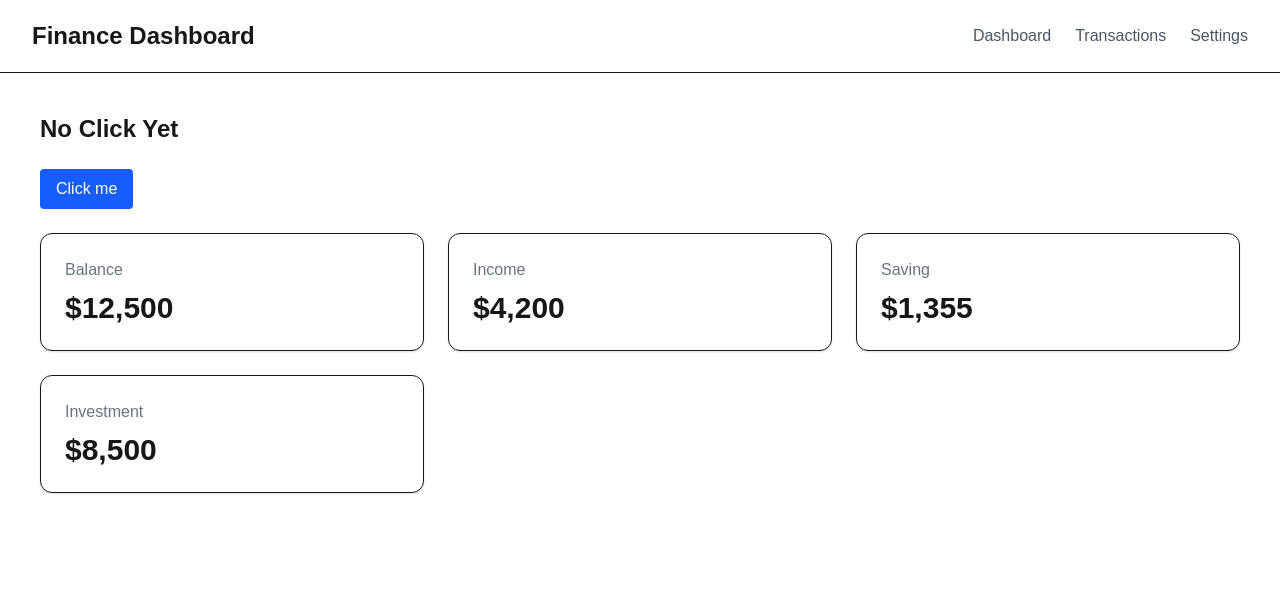
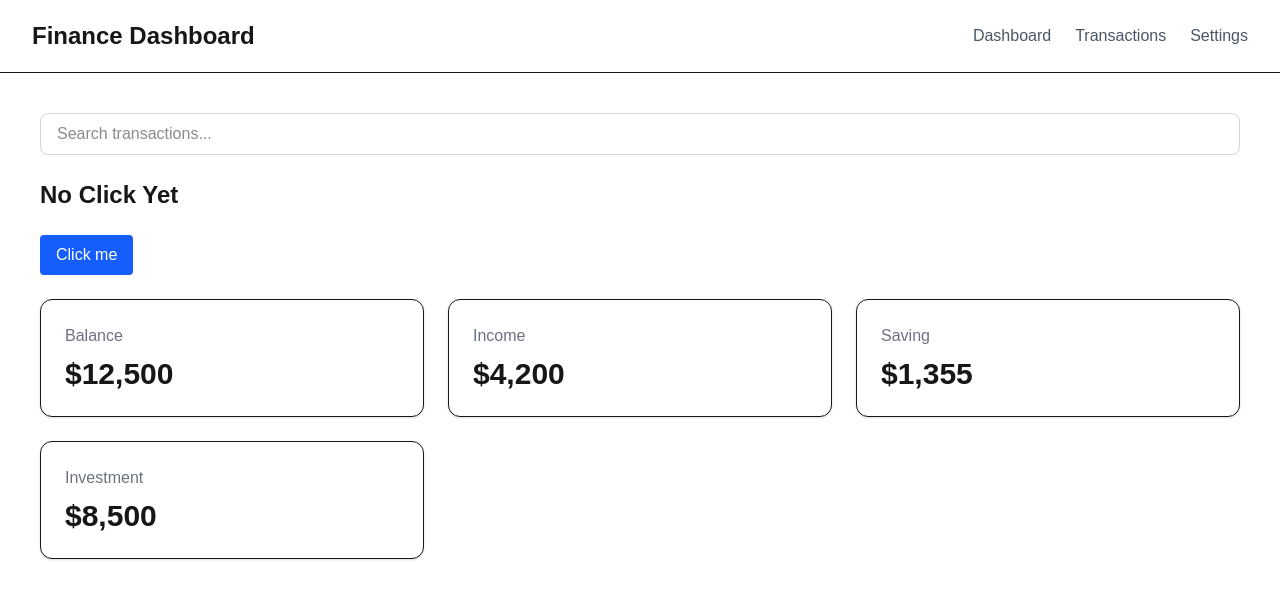
Before and after one commit to anooshasakhaei/finance-dashboard, a Next.js app: page / in a window 1280 px wide. Shown: the top 598 px of the page. Built offline with nearby package versions, Linux system fonts and the light colour scheme.

Commit message:
Add search functionality for dashboard cards

```diff
--- a/app/page.tsx
+++ b/app/page.tsx
@@ -7,6 +7,7 @@ import Card from "./components/Card";
 export default function Home() {
 
   const [count, setCount] = useState(0)
+  const [search, setSearch] = useState('')
 
   const cards = [
     {
@@ -33,6 +34,16 @@ export default function Home() {
 
       <main className="p-10">
 
+        <input
+          type="text"
+          placeholder="Search transactions..."
+          value={search}
+          onChange={(e) => setSearch(e.target.value)}
+          className="mb-6 w-full rounded-lg border border-gray-300 px-4 py-2 outline-none transition focus:border-blue-500 focus:ring-2 focus:ring-blue-200"
+        />
+
+
+
         <h2 className="mb-6 text-2xl font-bold">
           {
             count === 0 ? 'No Click Yet'
@@ -48,7 +59,12 @@ export default function Home() {
 
         <div className="grid gap-6 md:grid-cols-3">
           {
-            cards.map((card) => (
+            cards.filter((card) =>
+              card.title.toLowerCase().includes(search.toLocaleLowerCase())
+            )
+
+
+              .map((card) => (
                 <Card
                   key={card.title}
                   title={card.title}
```
Lines whose indentation alone changed are shown as unchanged.
